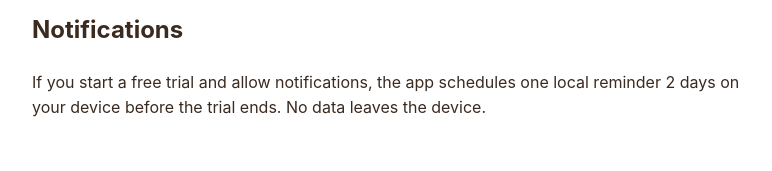
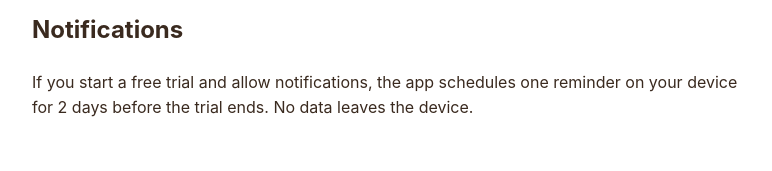
Before and after one commit to omerdilbaz/momos-world, a plain HTML site: page privacy.html in a window 1280 px wide. Shown: the part 868-1039 px from the top of the page, without its empty margins (248-1020 px from the left). Drawn offline with Linux system fonts and the light colour scheme.

Commit message:
Fix wording

```diff
--- a/privacy.html
+++ b/privacy.html
@@ -18,7 +18,7 @@
 <h2>Purchases</h2>
 <p>Subscriptions and the lifetime unlock are handled entirely by Apple through the App Store. We never see your payment details. Purchases, settings and external links are behind a parental gate.</p>
 <h2>Notifications</h2>
-<p>If you start a free trial and allow notifications, the app schedules one local reminder 2 days on your device before the trial ends. No data leaves the device.</p>
+<p>If you start a free trial and allow notifications, the app schedules one reminder on your device for 2 days before the trial ends. No data leaves the device.</p>
 <h2>Children's privacy (COPPA / GDPR-K)</h2>
 <p>Because we collect no personal information from anyone, including children under 13, no parental consent is required to use the app. If you believe any information has been collected, contact us and we will help right away.</p>
 <h2>Contact</h2>
```
